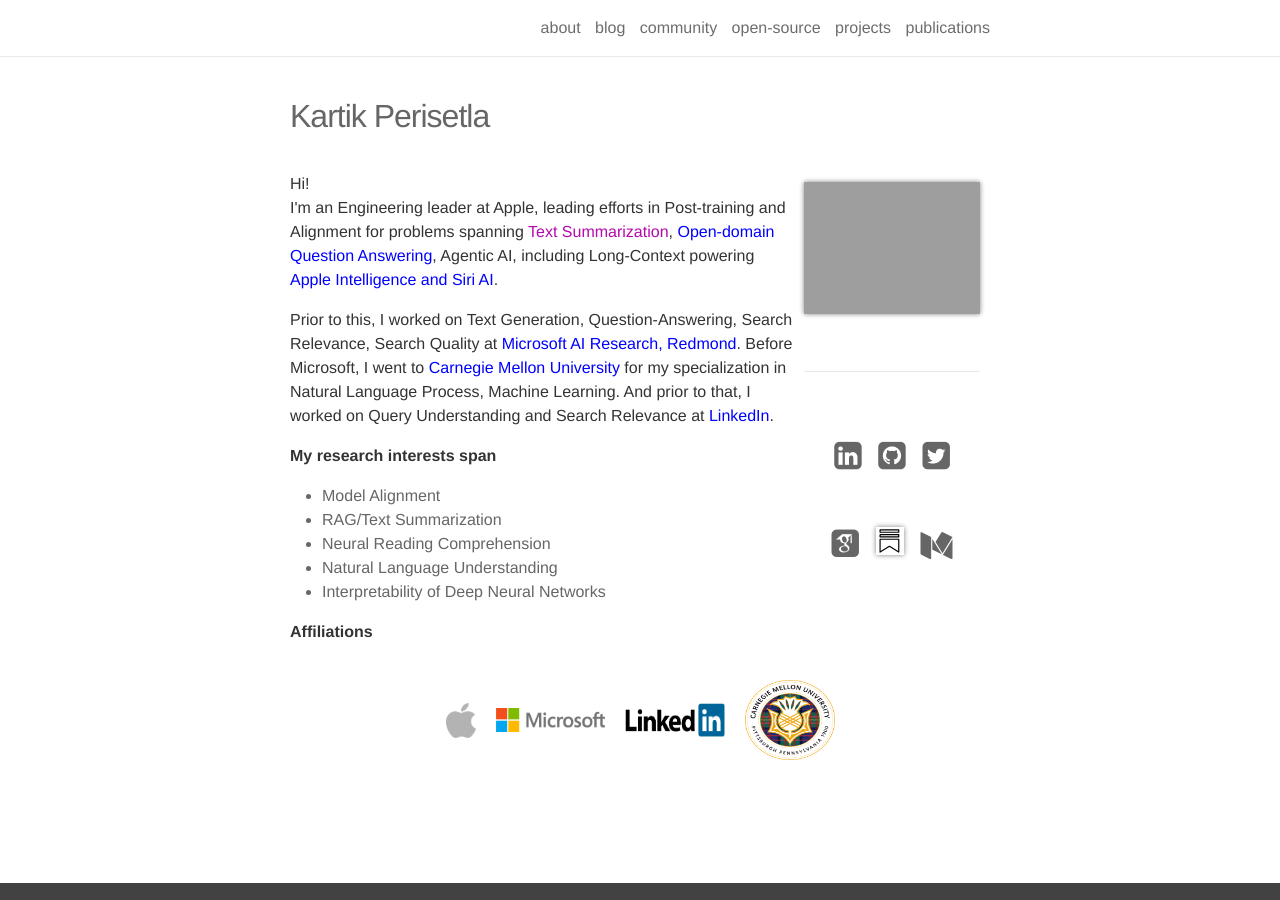
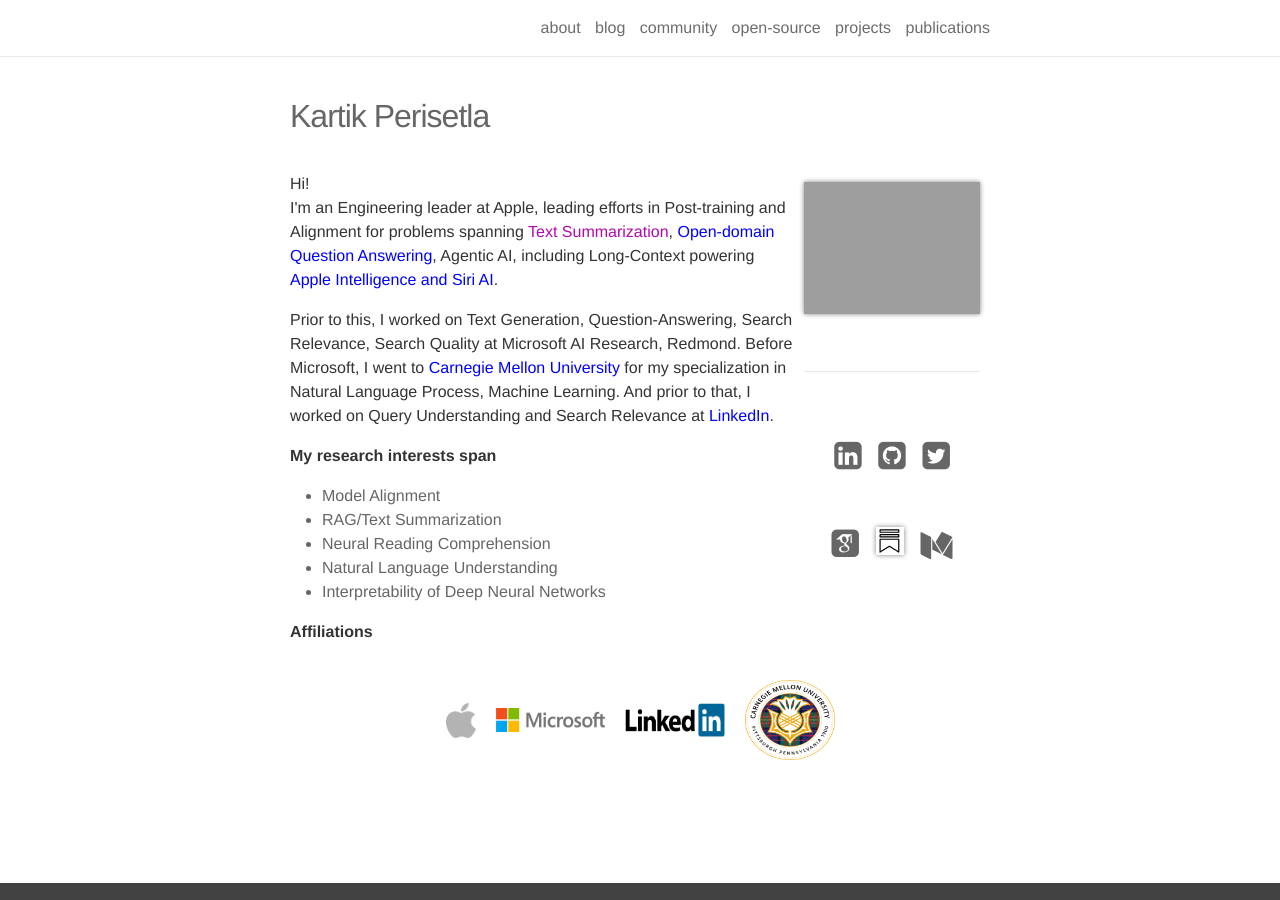
Before and after one commit to kartikperisetla/kartikperisetla.github.io, a Jekyll site: the page built from _pages/about.md, in a window 1280 px wide. Built offline with Jekyll 4.4.1, drawn with Linux system fonts in a browser that asks for light colours; nearby versions of some CDN libraries; some web fonts are replaced.

Commit message:
copy: remove link from Microsoft AI Research Redmond

```diff
--- a/_pages/about.md
+++ b/_pages/about.md
@@ -13,7 +13,7 @@
 I'm an Engineering leader at Apple, leading efforts in Post-training and Alignment for problems spanning <a target="_blank" href="https://en.wikipedia.org/wiki/Automatic_summarization#Abstractive-based_summarization">Text Summarization</a>, <a target="_blank" href="https://en.wikipedia.org/wiki/Question_answering#Open_domain_question_answering" style="color:blue">Open-domain Question Answering</a>, Agentic AI, including Long-Context powering <a href="https://www.apple.com/apple-intelligence/" target="_blank" style="color:blue">Apple Intelligence and Siri AI</a>.</p>
 
 <p>
-Prior to this, I worked on Text Generation, Question-Answering, Search Relevance, Search Quality at <a href="https://www.microsoft.com/en-us/research/lab/microsoft-research-redmond/" target="_blank" style="color:blue">Microsoft AI Research, Redmond</a>. Before Microsoft, I went to <a href="http://cmu.edu/" target="_blank" style="color:blue">Carnegie Mellon University</a> for my specialization in Natural Language Process, Machine Learning. And prior to that, I worked on Query Understanding and Search Relevance at <a href="https://linkedin.com" target="_blank" style="color:blue">LinkedIn</a>.
+Prior to this, I worked on Text Generation, Question-Answering, Search Relevance, Search Quality at Microsoft AI Research, Redmond. Before Microsoft, I went to <a href="http://cmu.edu/" target="_blank" style="color:blue">Carnegie Mellon University</a> for my specialization in Natural Language Process, Machine Learning. And prior to that, I worked on Query Understanding and Search Relevance at <a href="https://linkedin.com" target="_blank" style="color:blue">LinkedIn</a>.
 </p>
 
 <p align="left">
```
